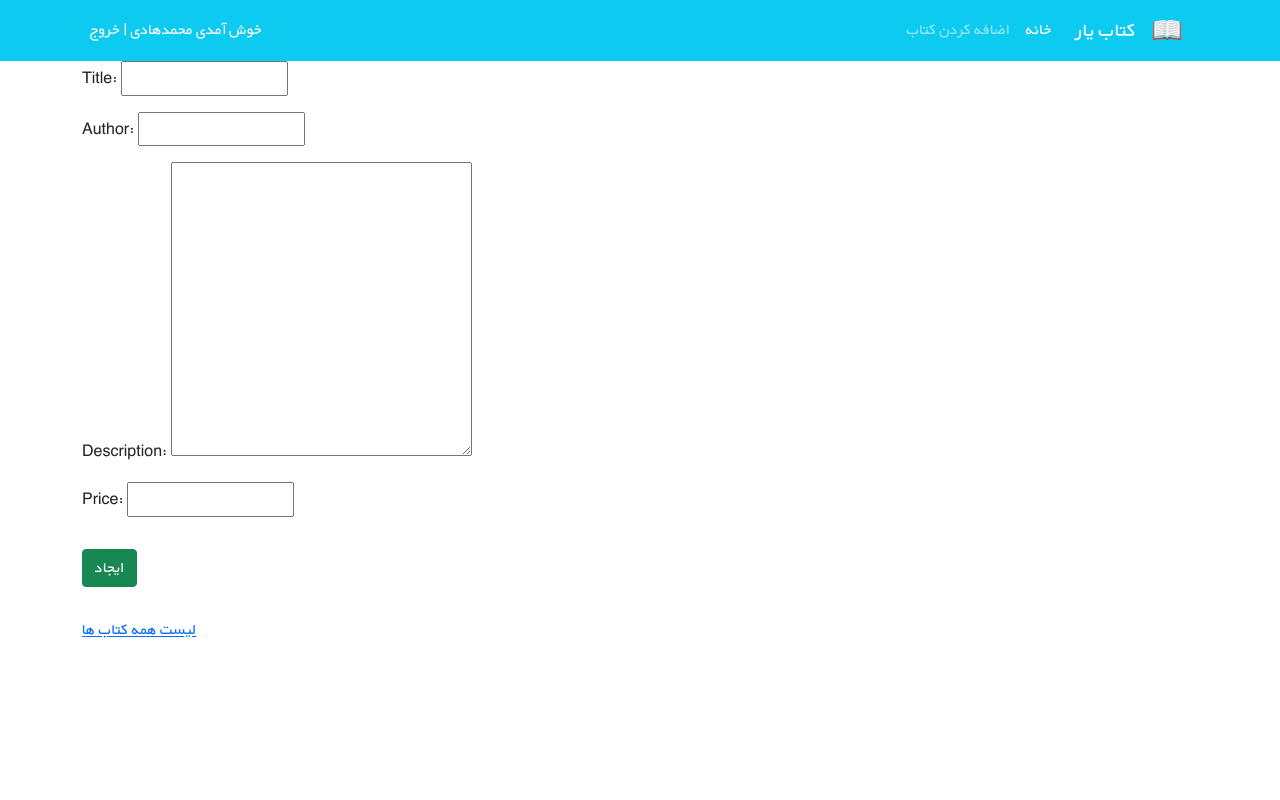
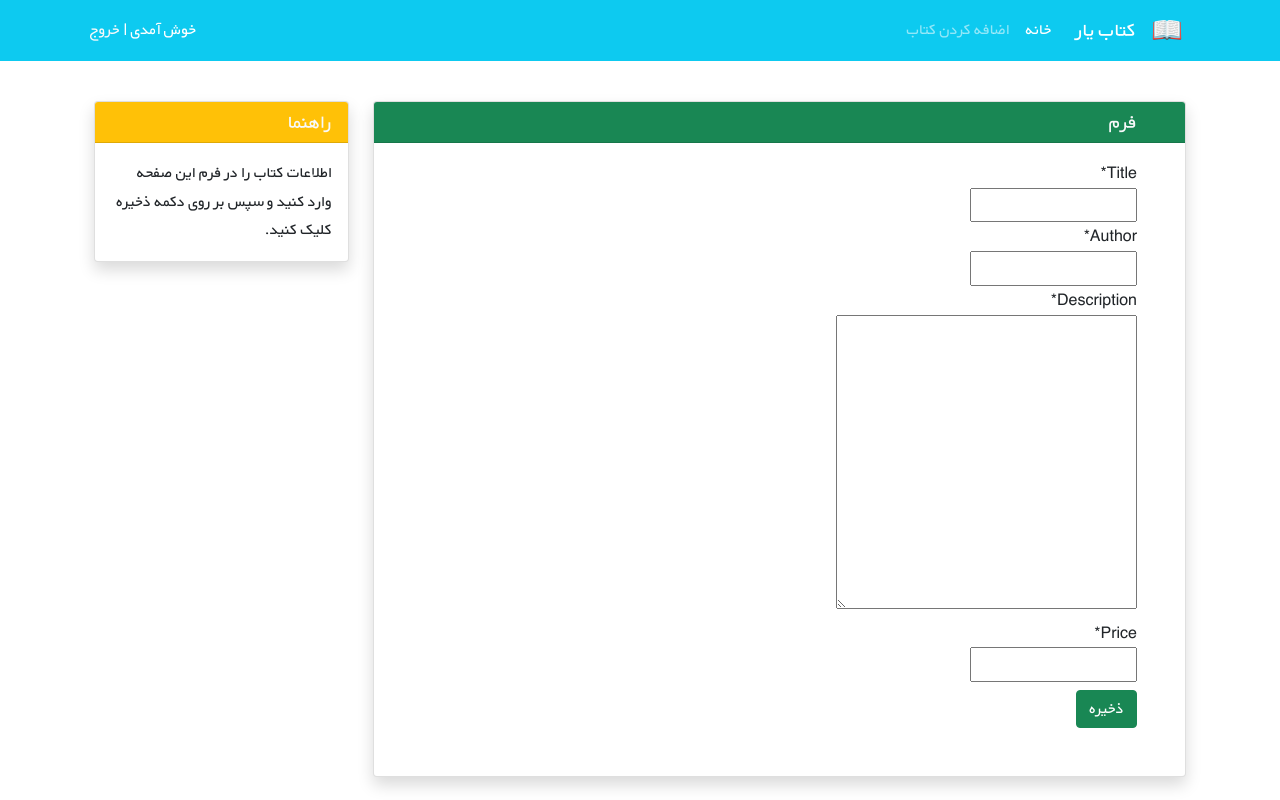
Before and after one commit to HamzeNasirii/django_Book_shop, a Django app: page /books/new/ in a window 1280 px wide. Run offline with Django 4.2, Linux system fonts and the light colour scheme; some libraries are stand-ins or nearby versions.

Commit message:
add links

```diff
--- a/books/templates/books/book_create.html
+++ b/books/templates/books/book_create.html
@@ -1,13 +1,36 @@
 {% extends '_base.html' %}
+
+{% load crispy_forms_tags %}
 
 {% block page_title %} ایجاد کتاب جدید{% endblock %}
 
 {% block content %}
-    <form action="" method="post">
-        {% csrf_token %}
-        {{ form.as_p }}
-        <input class="btn btn-success mt-3" type="submit" value="ایجاد">
-    </form>
-    <br>
-    <a href="{% url 'book_list' %}">لیست همه کتاب ها</a>
+        <div class="container mt-4" dir="rtl">
+            <div class="row">
+                <div class="col-9">
+                    <div class="card shadow my-3">
+                        <h5 class="card-header bg-success text-light px-5">فرم</h5>
+                        <div class="px-5 pt-3 pb-5">
+                            <form method="POST">
+                               {% csrf_token %}
+                                    {{ form|crispy }}
+                                <button type="submit" class="btn btn-success mt-2">ذخیره</button>
+                            </form>
+                        </div>
+                    </div>
+                </div>
+                <div class="col-3">
+
+                    <div class="card my-3 shadow">
+                        <h5 class="card-header bg-warning text-light">راهنما</h5>
+                        <div class="card-body">
+                            <p class="card-text">
+                                اطلاعات کتاب را در فرم این صفحه وارد کنید و سپس بر روی دکمه ذخیره کلیک کنید.
+                            </p>
+                        </div>
+                    </div>
+
+                </div>
+            </div>
+        </div>
 {% endblock %}
--- a/books/templates/books/book_list.html
+++ b/books/templates/books/book_list.html
@@ -6,7 +6,7 @@
 
 {% block content %}
     <div class="container mt-4">
-        <div class="row flex-row-reverse justify-content-md-center">
+        <div class="row flex-row-reverse ">
             {% for book in books %}
                 <div class="card m-2" style="max-width: 45%">
                 <div class="row g-0 h-100" dir="rtl">
--- a/templates/_base.html
+++ b/templates/_base.html
@@ -1,4 +1,5 @@
 {% load static %}
+
 <!DOCTYPE HTML PUBLIC "-//W3C//DTD HTML 4.01//EN" "http://www.w3.org/TR/html4/strict.dtd">
 <html lang="en">
 <head>
@@ -19,7 +20,7 @@
 <nav class="navbar navbar-expand-lg navbar-dark bg-info" dir="rtl">
     <div class="container">
         <a class="navbar-brand" href="#">
-            <img src="icons/book.png" alt="" height="30"
+            <img src="{% static 'icons/book.png' %}" alt="" height="30"
                  class="d-inline-block align-text-top">
         </a>
         <a class="navbar-brand mx-3" href="#">کتاب یار</a>
@@ -29,11 +30,11 @@
         </button>
         <div class="collapse navbar-collapse" id="navbarNavAltMarkup">
             <div class="navbar-nav">
-                <a class="nav-link active" aria-current="page" href="#">خانه</a>
-                <a class="nav-link" href="#">اضافه کردن کتاب</a>
+                <a class="nav-link active" aria-current="page" href="{% url 'book_list' %}">خانه</a>
+                <a class="nav-link" href="{%  url 'book_create' %}">اضافه کردن کتاب</a>
             </div>
         </div>
-        <div class="mx-2 text-white">خوش آمدی محمدهادی | <a class="link-light text-decoration-none" href="#">خروج</a>
+        <div class="mx-2 text-white">خوش آمدی {{ user.username }} | <a class="link-light text-decoration-none" href="{% url 'logout' %}">خروج</a>
         </div>
     </div>
 </nav>
```
Also changed, not shown: db.sqlite3.
